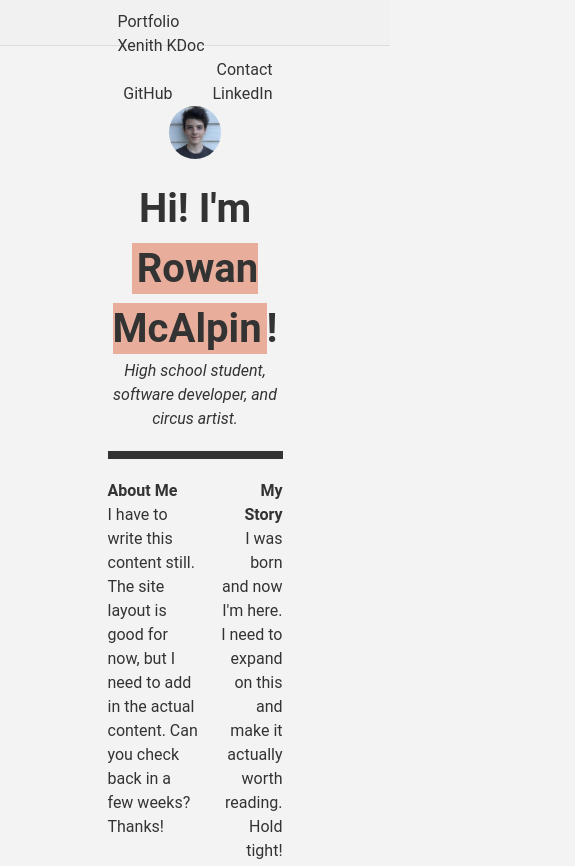
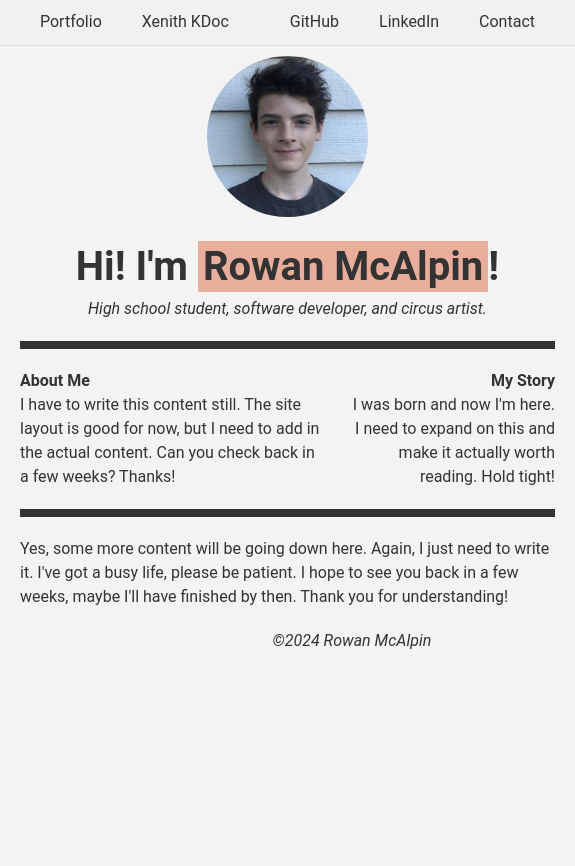
Before and after one commit to rowan-mcalpin/rowan-mcalpin.github.io, a plain HTML site: page index.html in a window 390 px wide. Shown: the top 866 px of the page, 575 px wide, since content can reach past the window. After the commit the page ends 844 px from the top, so only its background shows below. Drawn offline with Linux system fonts and the light colour scheme; no server answers.

Commit message:
Responsive layout

```diff
--- a/index.html
+++ b/index.html
@@ -11,6 +11,7 @@
       gtag('config', 'G-8XGJJHE60B');
     </script>
 
+    <meta name="viewport" content="width=device-width, initial-scale=1.0">
     <link rel="stylesheet" href="main.css">
     <script src="scripts/github-worker.js"></script>
     <title>Rowan McAlpin</title>
--- a/main.css
+++ b/main.css
@@ -10,6 +10,7 @@
 
 body {
     background-color: #f3f3f3;
+    min-width: 575px;
 }
 
 .page {
@@ -128,3 +129,29 @@ footer {
     padding: 10px 25%;
     text-align: right;
 }
+
+@media screen and (max-width: 1050px) {
+    nav {
+        padding: 10px 15%;
+    }
+}
+
+@media screen and (max-width: 800px) {
+    .page {
+        margin-left: 15%;
+        margin-right: 15%;
+    }
+}
+
+@media screen and (max-width: 750px) {
+    nav {
+        padding: 10px 20px;
+    }
+}
+
+@media screen and (max-width: 600px) {
+    .page {
+        margin-left: 10px;
+        margin-right: 10px;
+    }
+}
```
